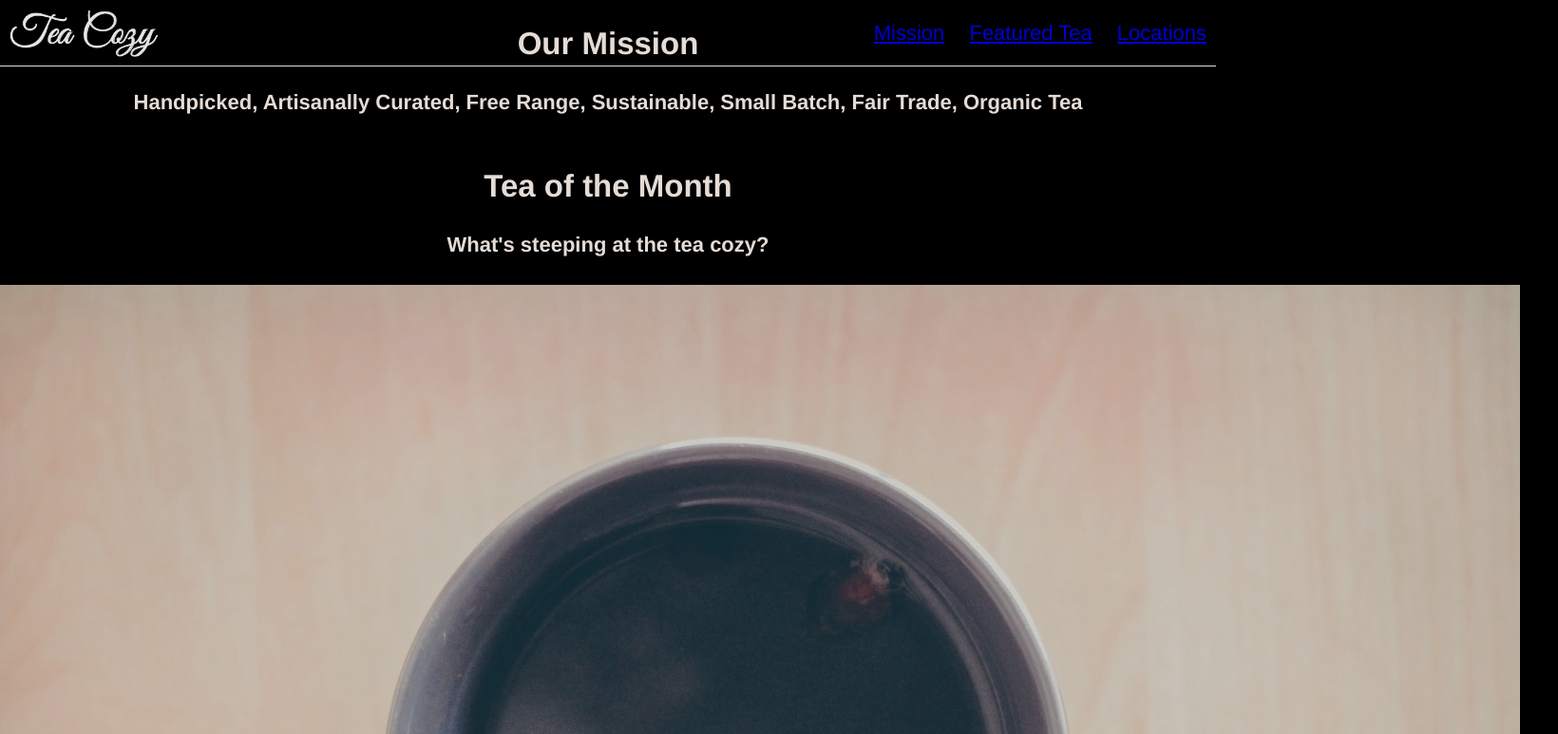
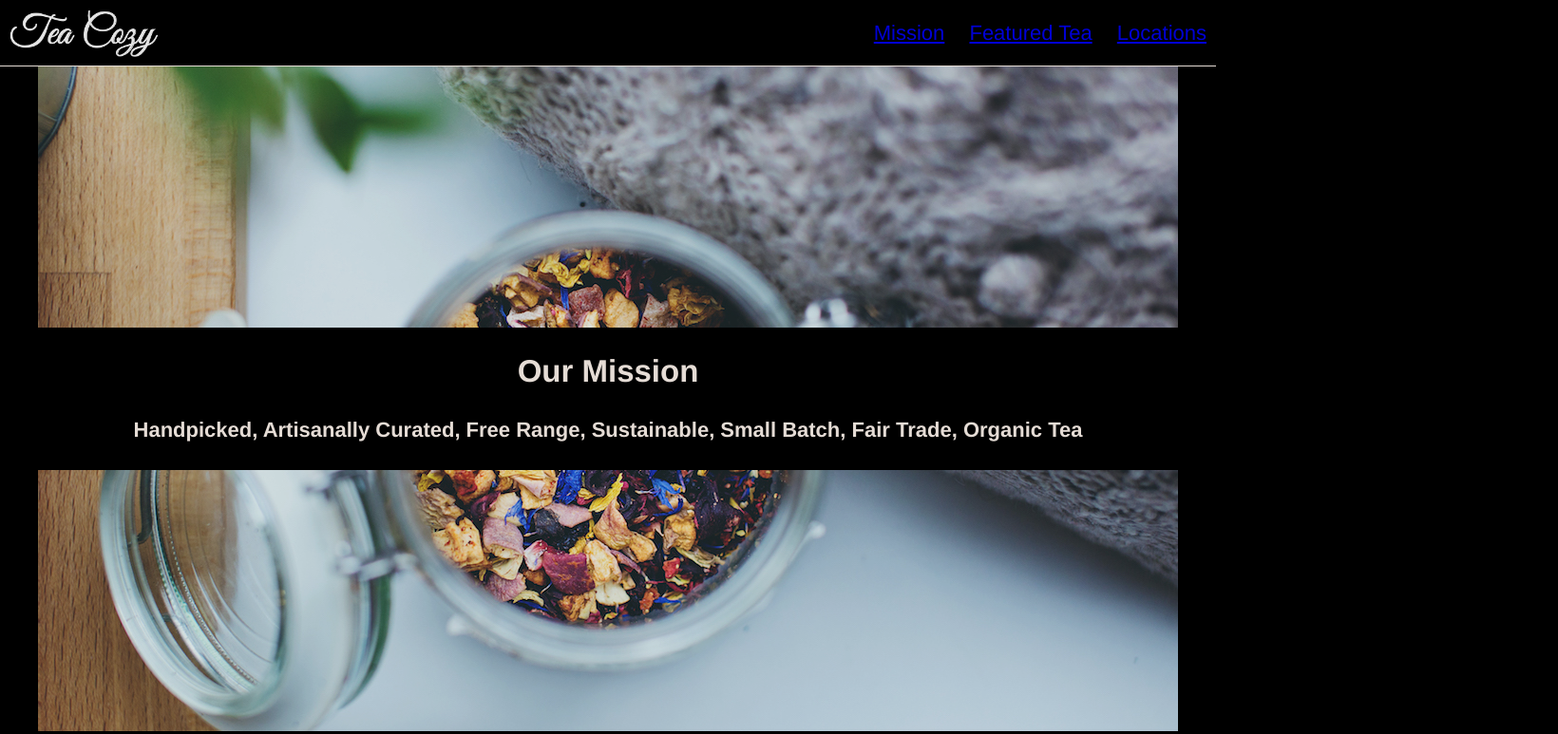
Before and after one commit to mkihn/teacozy, a plain HTML site: page index.html in a window 1280 px wide. Shown: the top 773 px of the page at 95% size, 1640 px wide, since content can reach past the window. Drawn offline with Linux system fonts and the light colour scheme.

Commit message:
Mission setion completec

```diff
--- a/resources/css/style.css
+++ b/resources/css/style.css
@@ -7,6 +7,10 @@ body {
   font-family: Helvetica;
   opacity: 0.9;
   text-align: center;
+}
+div {
+  display: block;
+  margin: auto;
 }
 .flex-container {
   display: flex;
@@ -34,3 +38,16 @@ nav span {
   display: inline-block;
   padding: 10px 10px;
 }
+.main {
+  padding-top: 70px;
+  width: 1200px;
+}
+#mission {
+  height: 700px;
+  background-image: url("../images/mission-background.jpg");
+}
+#mission .content {
+  margin: auto;
+  background-color: black;
+  width: 100%;
+}
```
